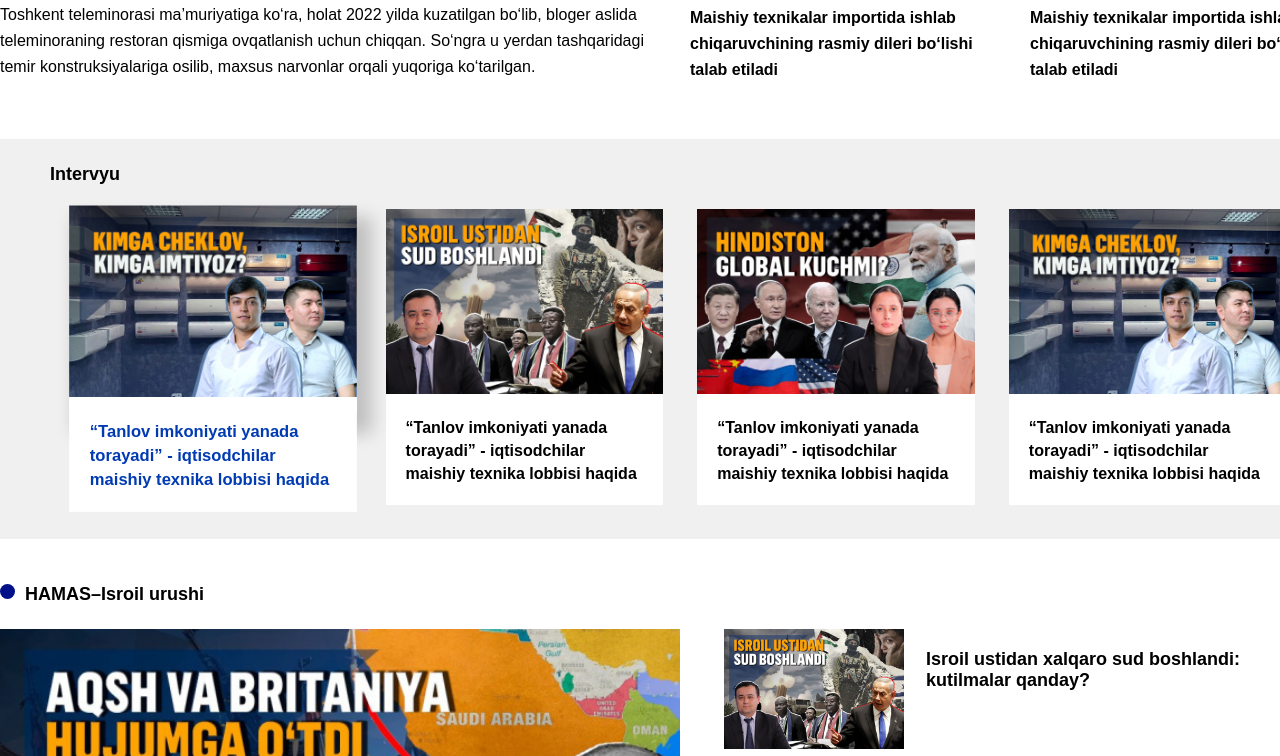
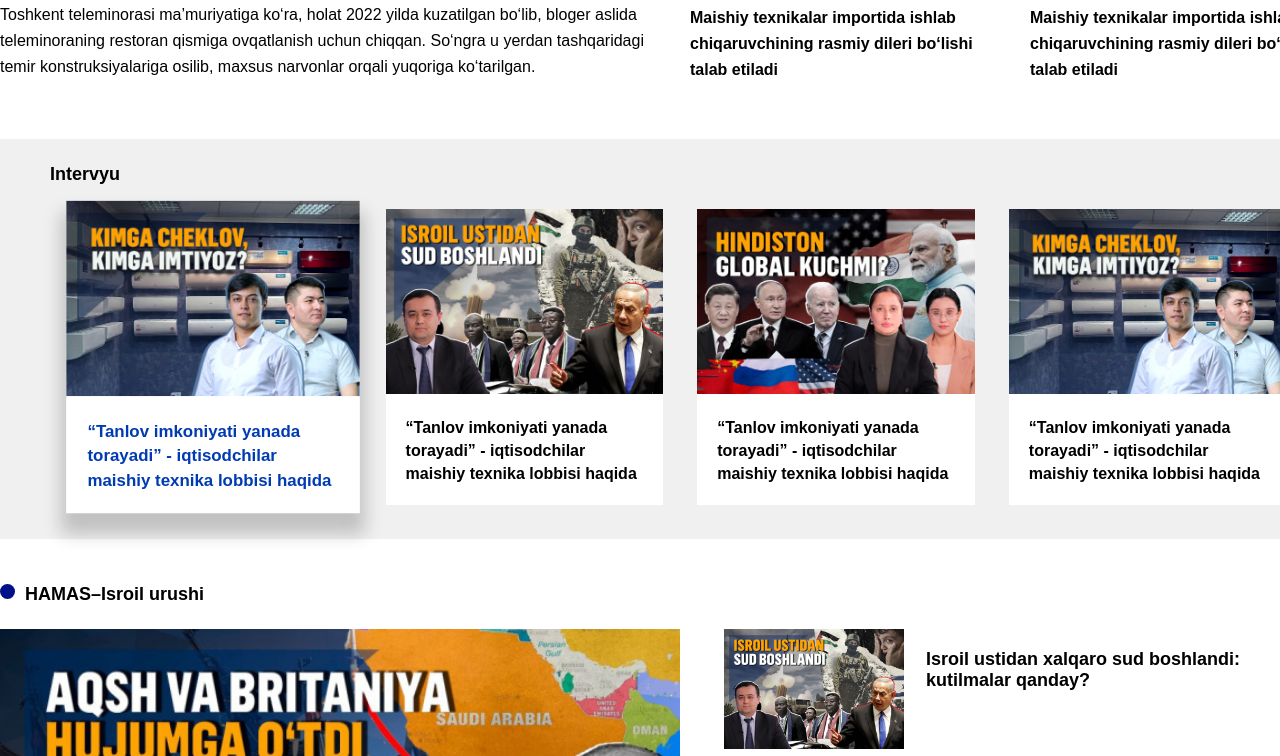
Before and after one commit to jony37/kun-uz, a plain HTML site: page Kun uz/index.html in a window 1280 px wide. In both pictures the pointer is over the link 212 px from the left and 2108 px from the top of the page. Shown: the part 1752-2508 px from the top of the page. Drawn offline with Linux system fonts and the light colour scheme.

Commit message:
Add files via upload

```diff
--- a/Kun uz/index.html
+++ b/Kun uz/index.html
@@ -1,5 +1,5 @@
 <!DOCTYPE html>
-<html lang="English">
+<html lang="Uzb">
   <head>
     <meta charset="UTF-8" />
     <meta name="viewport" content="width=device-width, initial-scale=1.0" />
@@ -866,7 +866,6 @@
    <!-- /video section -->
 
    <!-- foter section -->
-
     <footer>
       <div class="row">
         <div class="footer-header">
--- a/Kun uz/style.css
+++ b/Kun uz/style.css
@@ -314,11 +314,9 @@ body {
     color: #003BB3;
 }
 
-
 .news {
     margin-top: 10px;
     margin-right: 14px;
-
 }
 
 .news img {
@@ -586,17 +584,10 @@ a.interview-href {
 
 }
 
-.interview-post:hover {
-
-
-}
-
 .interview-shadow:hover {
-    box-shadow: 10px 16px 16px 5px rgb(0 0 0 / 20%);
-    height: 200px;
-    /* box-shadow: 5px 10px #888888: */
-    transition: all 0.8s;
-    transform: scale(1.035);
+    box-shadow: 0px 16px 16px 5px rgb(0 0 0 / 20%);
+    transition: all 0.5s;
+    transform: scale(1.055);
 }
 
 /* /Interview */
```
